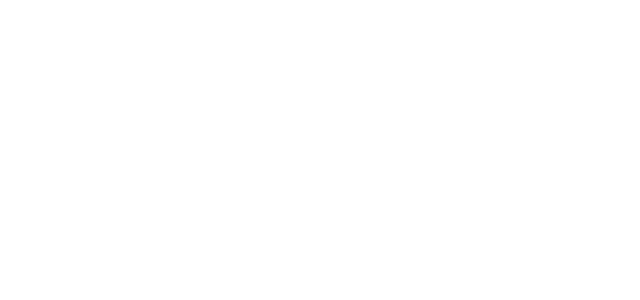
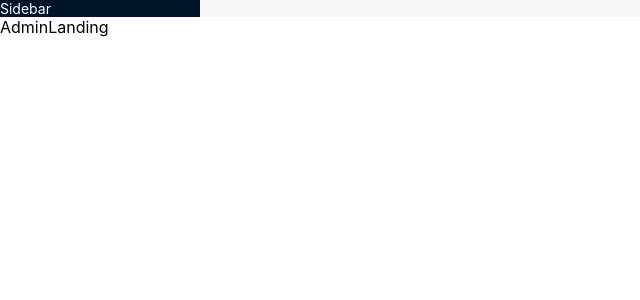
Before and after one commit to adharshSciPy/H1B, a React (Create React App) app in the folder client/: page /admin in a window 1280 px wide. Before the commit this address had no page. Shown: the top 300 px of the page, without its empty margins (0-640 px from the left). Built offline with nearby package versions, Linux system fonts and the light colour scheme.

Commit message:
node error

```diff
--- a/client/package.json
+++ b/client/package.json
@@ -3,9 +3,10 @@
   "version": "0.1.0",
   "private": true,
   "dependencies": {
+    "antd": "^5.22.7",
     "cra-template": "1.2.0",
-    "react": "^19.0.0",
-    "react-dom": "^19.0.0",
+    "react": "^18.3.1",
+    "react-dom": "^18.3.1",
     "react-router-dom": "^7.1.1",
     "react-scripts": "5.0.1",
     "web-vitals": "^4.2.4"
--- a/client/src/App.js
+++ b/client/src/App.js
@@ -1,13 +1,26 @@
 import { BrowserRouter, Routes, Route } from "react-router-dom";
 import LandingPage from "./landing/LandingPage.jsx"
+import AdminLanding from "./components/admin/AdminLanding.jsx";
+import { Layout } from "antd"
+
+
+const { Sider } = Layout;
 
 function App() {
   return (
     <div className="App">
+      <Layout>
+        <Sider className="sidebar">Sidebar</Sider>
+      </Layout>
       <BrowserRouter>
-      <Routes>
-      <Route path="/" element={<LandingPage/>} />
-      </Routes>
+        <Routes>
+          <Route path="/" element={<LandingPage />} />
+
+          {/* admin */}
+
+          <Route path="/admin" element={<AdminLanding />} />
+
+        </Routes>
       </BrowserRouter>
     </div>
   );
--- /dev/null
+++ b/client/src/components/admin/AdminLanding.jsx
@@ -0,0 +1,9 @@
+import React from 'react'
+
+function AdminLanding() {
+  return (
+    <div>AdminLanding</div>
+  )
+}
+
+export default AdminLanding
--- a/client/src/index.css
+++ b/client/src/index.css
@@ -1,13 +1,17 @@
 body {
   margin: 0;
-  font-family: -apple-system, BlinkMacSystemFont, 'Segoe UI', 'Roboto', 'Oxygen',
-    'Ubuntu', 'Cantarell', 'Fira Sans', 'Droid Sans', 'Helvetica Neue',
+  font-family: -apple-system, BlinkMacSystemFont, "Segoe UI", "Roboto", "Oxygen",
+    "Ubuntu", "Cantarell", "Fira Sans", "Droid Sans", "Helvetica Neue",
     sans-serif;
   -webkit-font-smoothing: antialiased;
   -moz-osx-font-smoothing: grayscale;
 }
 
 code {
-  font-family: source-code-pro, Menlo, Monaco, Consolas, 'Courier New',
+  font-family: source-code-pro, Menlo, Monaco, Consolas, "Courier New",
     monospace;
 }
+
+.sidebar{
+  color: #fff;
+}
```
Also changed, not shown: client/src/components/sidebar/Sidebar.jsx (added, +9 -0 lines), client/src/components/admin/Adminlanding.css (added), client/src/components/sidebar/Sidebar.css (added), 1 other file (tests, documents, lock files or other folders).
